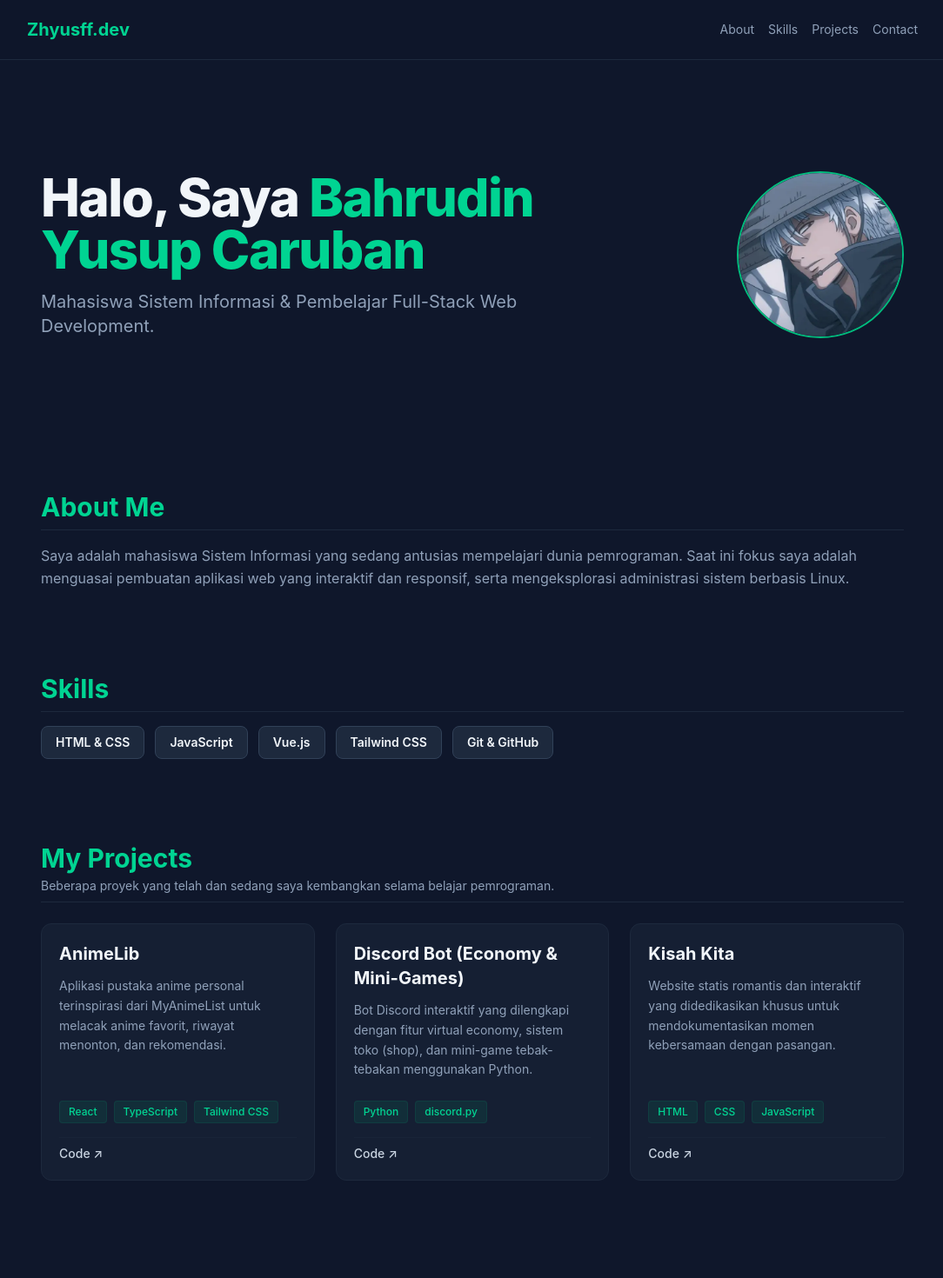
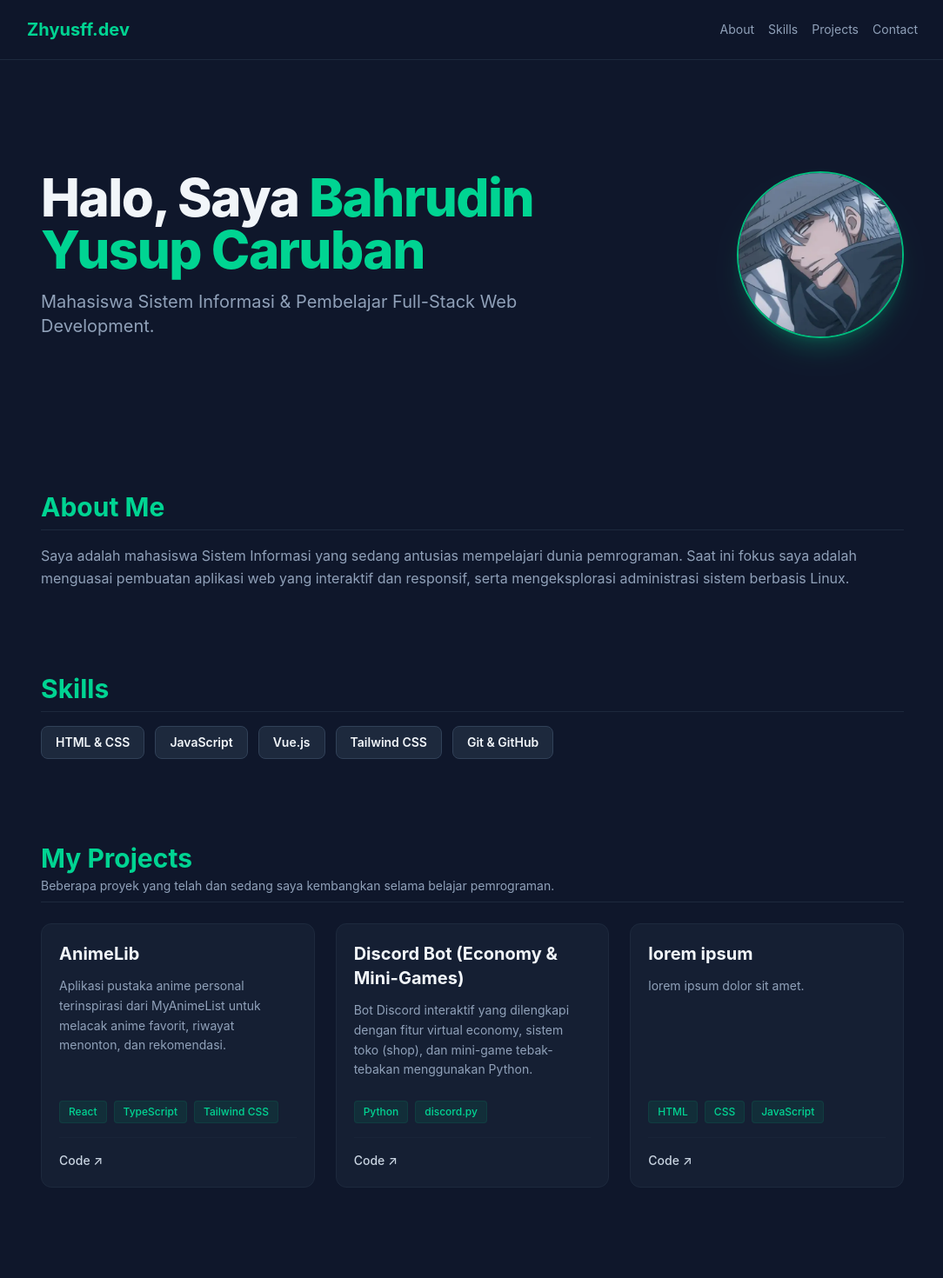
Before and after one commit to Yantokumar/portov2, a Vue app: page / in a window 1280 px wide. Shown: the top 1470 px of the page at 87% size, without its empty margins (97-1181 px from the left). Built offline with nearby package versions, Linux system fonts and the light colour scheme.

Commit message:
fitur baru scroll up

```diff
--- a/src/App.vue
+++ b/src/App.vue
@@ -1,10 +1,24 @@
 <script setup>
+import { ref, onMounted, onUnmounted } from 'vue'
 import About from './components/About.vue'
 import Contact from './components/Contact.vue';
 import Hero from './components/Hero.vue';
 import Projects from './components/Projects.vue';
 import Skills from './components/Skills.vue';
 import Navbar from './components/Navbar.vue';
+
+const showScrollTop = ref(false)
+
+const handleScroll = () => {
+  showScrollTop.value = window.scrollY > 300
+}
+
+const scrollToTop = () => {
+  window.scrollTo({ top: 0, behavior: 'smooth' })
+}
+
+onMounted(() => window.addEventListener('scroll', handleScroll))
+onUnmounted(() => window.removeEventListener('scroll', handleScroll))
 </script>
 
 <template>
@@ -19,6 +33,18 @@ import Navbar from './components/Navbar.vue';
     </main>
 
     <Contact />
+
+    <!-- Scroll to Top Button -->
+    <button
+      @click="scrollToTop"
+      :class="showScrollTop ? 'opacity-100 translate-y-0' : 'opacity-0 translate-y-10 pointer-events-none'"
+      class="fixed bottom-8 right-8 p-3 rounded-full bg-emerald-500 text-slate-900 shadow-lg hover:bg-emerald-400 hover:shadow-emerald-500/50 transition-all duration-300 z-50"
+      aria-label="Scroll to top"
+    >
+      <svg xmlns="http://www.w3.org/2000/svg" class="h-6 w-6" fill="none" viewBox="0 0 24 24" stroke="currentColor" stroke-width="2">
+        <path stroke-linecap="round" stroke-linejoin="round" d="M5 10l7-7m0 0l7 7m-7-7v18" />
+      </svg>
+    </button>
   </div>
 </template>
 
--- a/src/components/Hero.vue
+++ b/src/components/Hero.vue
@@ -14,7 +14,7 @@ const { target, isVisible } = useAnimateOnScroll()
       </p>
     </div>
 
-    <div class="w-48 h-48 rounded-full bg-slate-800 border-2 border-emerald-500 overflow-hidden flex items-center justify-center">
+    <div class="w-48 h-48 rounded-full bg-slate-800 border-2 border-emerald-500 overflow-hidden flex items-center justify-center shadow-xl shadow-emerald-500/20">
       <img
         src="../assets/hero.png"
         loading="lazy"
--- a/src/components/Navbar.vue
+++ b/src/components/Navbar.vue
@@ -2,7 +2,7 @@
   <nav class="p-5 border-b border-slate-800 bg-slate-900/50 backdrop-blur sticky top-0 z-50">
     <div class="max-w-5xl mx-auto flex justify-between items-center">
       <div class="font-bold text-xl text-emerald-400">Zhyusff.dev</div>
-      <div class="space-x-4 text-sm text-slate-400">
+      <div class="flex items-center space-x-4 text-sm text-slate-400">
         <a href="#about" class="hover:text-white transition">About</a>
         <a href="#skills" class="hover:text-white transition">Skills</a>
         <a href="#projects" class="hover:text-white transition">Projects</a>
--- a/src/components/Projects.vue
+++ b/src/components/Projects.vue
@@ -17,10 +17,10 @@ const { target, isVisible } = useAnimateOnScroll()
       <div
         v-for="project in projects"
         :key="project.id"
-        class="bg-slate-800/50 border border-slate-800 rounded-xl p-5 flex flex-col justify-between hover:border-emerald-500/50 hover:shadow-lg hover:shadow-emerald-500/5 transition duration-300"
+        class="bg-slate-800/50 border border-slate-800 rounded-xl p-5 flex flex-col justify-between hover:border-emerald-500/50 hover:shadow-lg hover:shadow-emerald-500/5 transition-all duration-300 hover:-translate-y-2 group"
       >
         <div class="space-y-3">
-          <h3 class="text-xl font-bold text-slate-100 group-hover:text-emerald-400">
+          <h3 class="text-xl font-bold text-slate-100 group-hover:text-emerald-400 transition-colors">
             {{ project.title }}
           </h3>
           <p class="text-sm text-slate-400 leading-relaxed">
@@ -39,7 +39,7 @@ const { target, isVisible } = useAnimateOnScroll()
             </span>
           </div>
 
-          <div class="flex items-center gap-4 text-sm pt-2 border-t border-slate-800/60">
+          <div class="flex items-center gap-4 text-sm pt-4 border-t border-slate-800/60">
             <a
               :href="project.github"
               target="_blank"
--- a/src/components/Skills.vue
+++ b/src/components/Skills.vue
@@ -7,11 +7,11 @@ const { target, isVisible } = useAnimateOnScroll()
   <section ref="target" id="skills" class="space-y-4 scroll-mt-24 transition-all duration-1000 transform" :class="isVisible ? 'opacity-100 translate-y-0' : 'opacity-0 translate-y-10'">
     <h2 class="text-3xl font-bold text-emerald-400 border-b border-slate-800 pb-2">Skills</h2>
     <div class="flex flex-wrap gap-3">
-      <span class="px-4 py-2 bg-slate-800 rounded-lg text-sm font-semibold border border-slate-700">HTML & CSS</span>
-      <span class="px-4 py-2 bg-slate-800 rounded-lg text-sm font-semibold border border-slate-700">JavaScript</span>
-      <span class="px-4 py-2 bg-slate-800 rounded-lg text-sm font-semibold border border-slate-700">Vue.js</span>
-      <span class="px-4 py-2 bg-slate-800 rounded-lg text-sm font-semibold border border-slate-700">Tailwind CSS</span>
-      <span class="px-4 py-2 bg-slate-800 rounded-lg text-sm font-semibold border border-slate-700">Git & GitHub</span>
+      <span class="px-4 py-2 bg-slate-800 rounded-lg text-sm font-semibold border border-slate-700 hover:bg-emerald-500/10 hover:text-emerald-400 hover:border-emerald-500/30 transition-all duration-300 hover:-translate-y-1 cursor-default">HTML & CSS</span>
+      <span class="px-4 py-2 bg-slate-800 rounded-lg text-sm font-semibold border border-slate-700 hover:bg-emerald-500/10 hover:text-emerald-400 hover:border-emerald-500/30 transition-all duration-300 hover:-translate-y-1 cursor-default">JavaScript</span>
+      <span class="px-4 py-2 bg-slate-800 rounded-lg text-sm font-semibold border border-slate-700 hover:bg-emerald-500/10 hover:text-emerald-400 hover:border-emerald-500/30 transition-all duration-300 hover:-translate-y-1 cursor-default">Vue.js</span>
+      <span class="px-4 py-2 bg-slate-800 rounded-lg text-sm font-semibold border border-slate-700 hover:bg-emerald-500/10 hover:text-emerald-400 hover:border-emerald-500/30 transition-all duration-300 hover:-translate-y-1 cursor-default">Tailwind CSS</span>
+      <span class="px-4 py-2 bg-slate-800 rounded-lg text-sm font-semibold border border-slate-700 hover:bg-emerald-500/10 hover:text-emerald-400 hover:border-emerald-500/30 transition-all duration-300 hover:-translate-y-1 cursor-default">Git & GitHub</span>
     </div>
   </section>
 </template>
--- a/src/index.js
+++ b/src/index.js
@@ -17,8 +17,8 @@ export const projects = [
   },
   {
     id: 3,
-    title: "Kisah Kita",
-    description: "Website statis romantis dan interaktif yang didedikasikan khusus untuk mendokumentasikan momen kebersamaan dengan pasangan.",
+    title: "lorem ipsum",
+    description: "lorem ipsum dolor sit amet.",
     tech: ["HTML", "CSS", "JavaScript"],
     github: "#",
     demo: "#"
```
